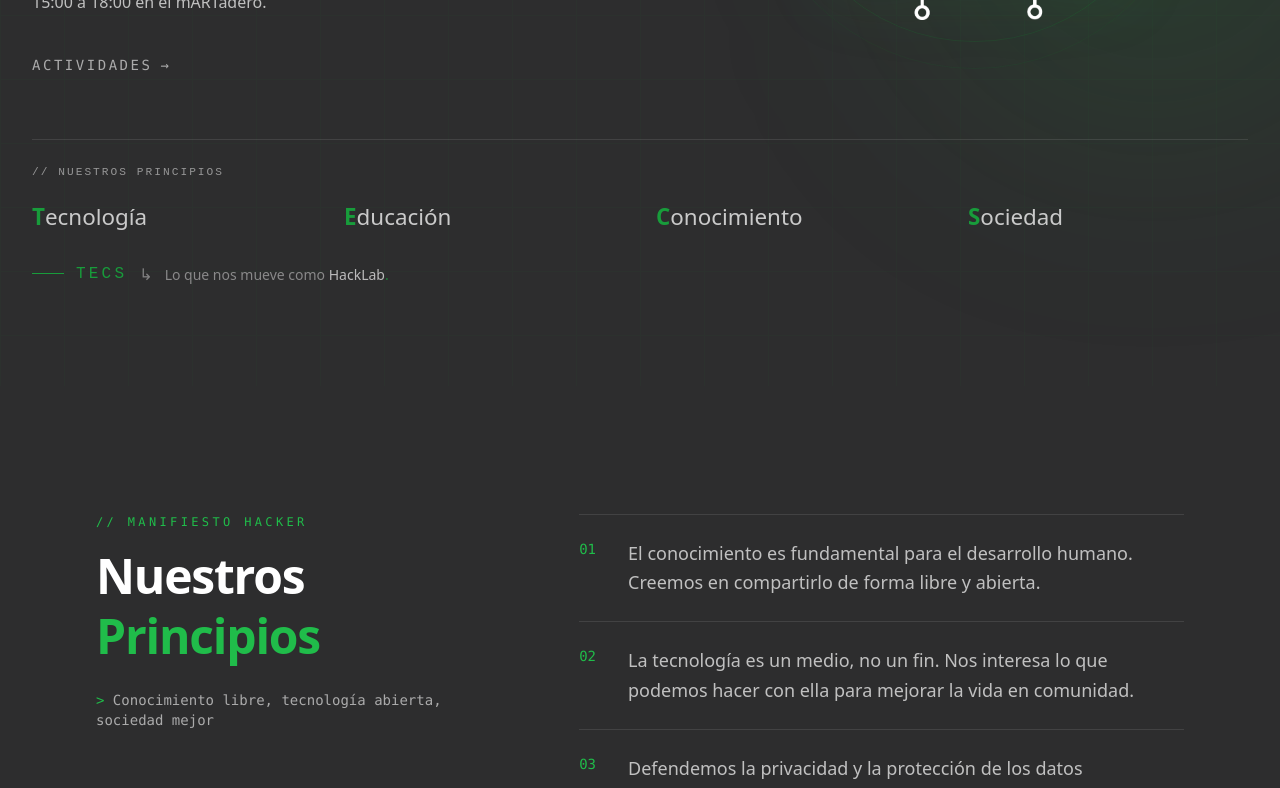
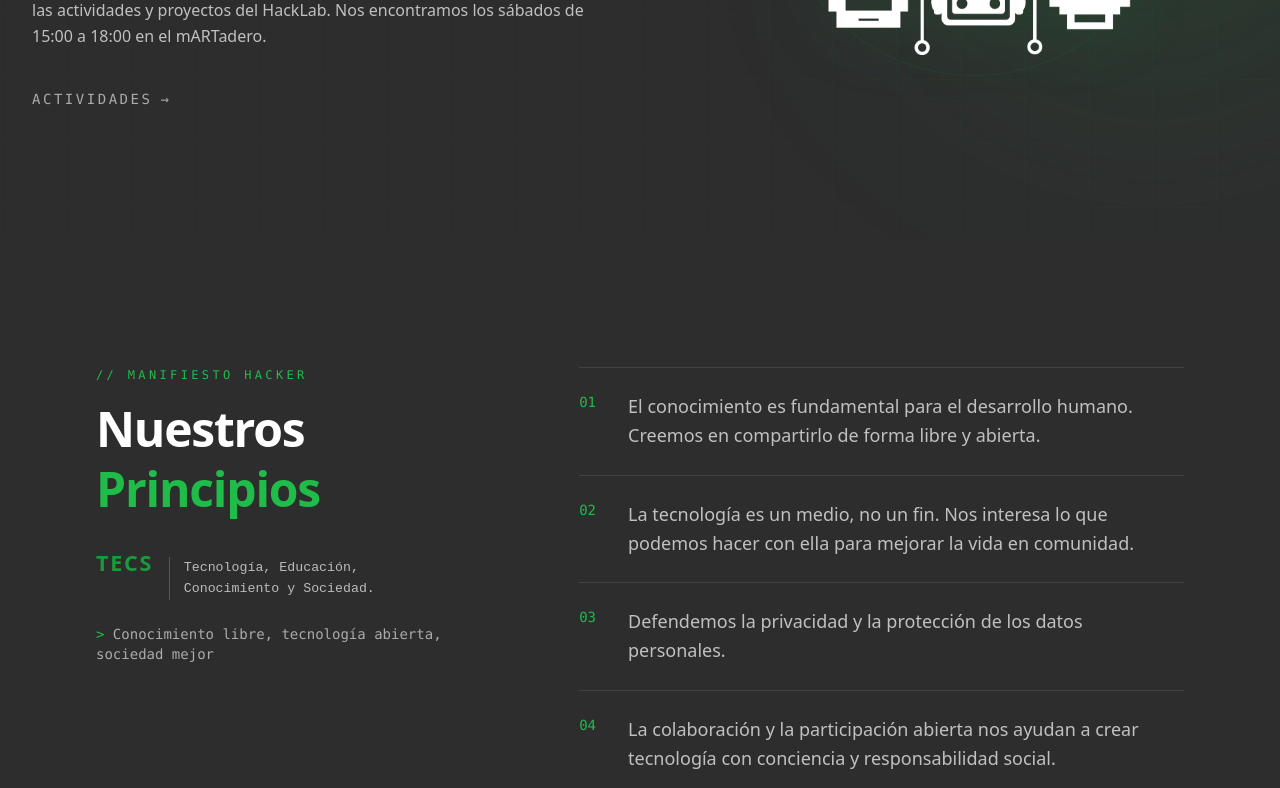
Before and after one commit to HackLab-BrickHeads-Cochabamba/website, a Nuxt app: page / in a window 1280 px wide. Shown: the part 561-1349 px from the top of the page. Built offline with nearby package versions, Linux system fonts and the light colour scheme.

Commit message:
feat(principles): integrar TECS con la propuesta tipográfica elegida

```diff
--- a/src/components/site/About.vue
+++ b/src/components/site/About.vue
@@ -20,6 +20,8 @@ const manifesto = [
             title="Nuestros"
             highlight="Principios"
           />
+
+          <SiteTecsPrinciples />
 
           <p class="mt-6 max-w-sm font-mono text-sm text-white/60">
             <span class="text-[#189C3B]">></span> Conocimiento libre, tecnología
--- a/src/components/site/Hero.vue
+++ b/src/components/site/Hero.vue
@@ -1,12 +1,3 @@
-<script setup lang="ts">
-const pillars = [
-  { initial: "T", rest: "ecnología" },
-  { initial: "E", rest: "ducación" },
-  { initial: "C", rest: "onocimiento" },
-  { initial: "S", rest: "ociedad" },
-];
-</script>
-
 <template>
   <section id="hero" class="relative min-h-screen overflow-hidden bg-black pt-20">
     <h1 class="sr-only">HackLab BrickHeads — Espacio hacker en Cochabamba</h1>
@@ -91,21 +82,6 @@ const pillars = [
           />
         </div>
       </div>
-
-      <div class="tecs" aria-label="TECS: Tecnología, Educación, Conocimiento y Sociedad. Principios del HackLab.">
-        <p class="tecs-caption">// Nuestros principios</p>
-        <ul class="tecs-words">
-          <li v-for="(pillar, index) in pillars" :key="pillar.initial" :style="{ '--step': index }">
-            <span class="tecs-initial">{{ pillar.initial }}</span><span>{{ pillar.rest }}</span>
-          </li>
-        </ul>
-        <div class="tecs-result" aria-hidden="true">
-          <span class="tecs-thread"></span>
-          <span class="tecs-acronym">TECS</span>
-          <span class="tecs-equals">↳</span>
-          <span class="tecs-signature">Lo que nos mueve como <strong>HackLab<span>.</span></strong></span>
-        </div>
-      </div>
     </div>
   </section>
 </template>
@@ -124,31 +100,7 @@ const pillars = [
 .heads-orbit { position: absolute; border: 1px solid rgb(24 156 59 / .15); border-radius: 50%; }
 .heads-orbit-inner { width: 88%; height: 88%; }
 .heads-orbit-outer { width: 100%; height: 100%; border-color: rgb(24 156 59 / .08); }
-.tecs { margin-top: 4rem; border-top: 1px solid rgb(255 255 255 / .1); padding-top: 1.5rem; }
-.tecs-caption { font-family: monospace; font-size: .7rem; text-transform: uppercase; letter-spacing: .18em; color: rgb(255 255 255 / .5); }
-.tecs-words { display: grid; grid-template-columns: repeat(4, minmax(0, 1fr)); gap: 1rem 2rem; margin-top: 1.25rem; list-style: none; padding: 0; }
-.tecs-words li { color: rgb(255 255 255 / .75); font-size: clamp(1rem, 1.8vw, 1.4rem); }
-.tecs-initial { color: #189C3B; font-weight: 700; }
-.tecs-result { display: flex; flex-wrap: wrap; align-items: center; gap: .75rem; margin-top: 1.5rem; min-height: 2rem; }
-.tecs-thread { width: 2rem; height: 1px; background: #189C3B; transform-origin: left; }
-.tecs-acronym { color: #189C3B; font-family: monospace; font-size: 1rem; letter-spacing: .2em; }
-.tecs-equals { color: rgb(255 255 255 / .4); }
-.tecs-signature { color: rgb(255 255 255 / .55); font-size: .875rem; }
-.tecs-signature strong { color: rgb(255 255 255 / .85); font-weight: 500; }
-.tecs-signature strong span { color: #189C3B; }
 @media (max-width: 639px) {
   .heads-stage { width: min(100%, 19rem); }
-  .tecs-words { grid-template-columns: repeat(2, minmax(0, 1fr)); gap: 1rem; }
-  .tecs-thread { width: 1rem; }
 }
-@media (prefers-reduced-motion: no-preference) {
-  .tecs-words li { animation: word-arrives .7s both; animation-delay: calc(.5s + var(--step) * .4s); }
-  .tecs-initial { display: inline-block; animation: initial-inks 1.2s both; animation-delay: calc(2.4s + var(--step) * .18s); }
-  .tecs-result { animation: word-arrives .8s 3.8s both; }
-  .tecs-thread { animation: thread-draws .8s 3.8s both; }
-  .tecs-signature { animation: word-arrives .8s 4.6s both; }
-}
-@keyframes word-arrives { from { opacity: 0; transform: translateY(6px); } to { opacity: 1; transform: translateY(0); } }
-@keyframes initial-inks { 0%, 100% { color: #189C3B; } 45% { color: #fff; text-shadow: 0 0 12px rgb(24 156 59 / .55); } }
-@keyframes thread-draws { from { transform: scaleX(0); } to { transform: scaleX(1); } }
 </style>
--- /dev/null
+++ b/src/components/site/TecsPrinciples.vue
@@ -0,0 +1,28 @@
+<template>
+  <dl class="notation">
+    <dt>TECS</dt>
+    <dd>Tecnología, Educación,<br />Conocimiento y Sociedad.</dd>
+  </dl>
+</template>
+
+<style scoped>
+.notation {
+  display: flex;
+  flex-wrap: wrap;
+  align-items: baseline;
+  gap: .4rem 1rem;
+  margin-top: 1.75rem;
+}
+dt {
+  color: #189c3b;
+  font-size: 1.35rem;
+  font-weight: 600;
+  letter-spacing: .08em;
+}
+dd {
+  padding-left: .85rem;
+  border-left: 1px solid rgb(255 255 255 / .2);
+  color: rgb(255 255 255 / .68);
+  font: .83rem/1.6 ui-monospace, monospace;
+}
+</style>
```
